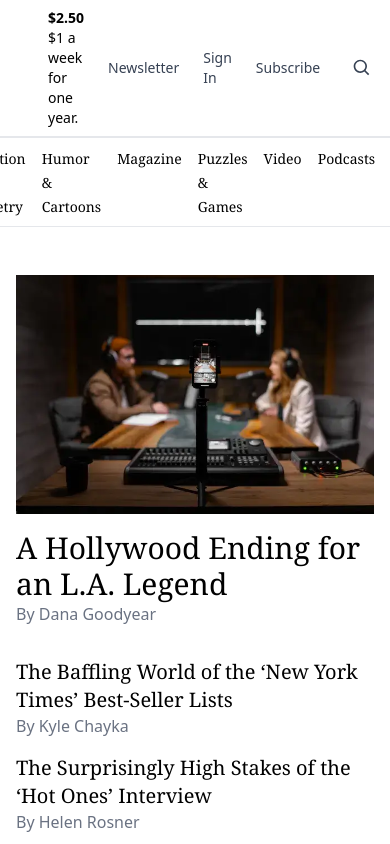
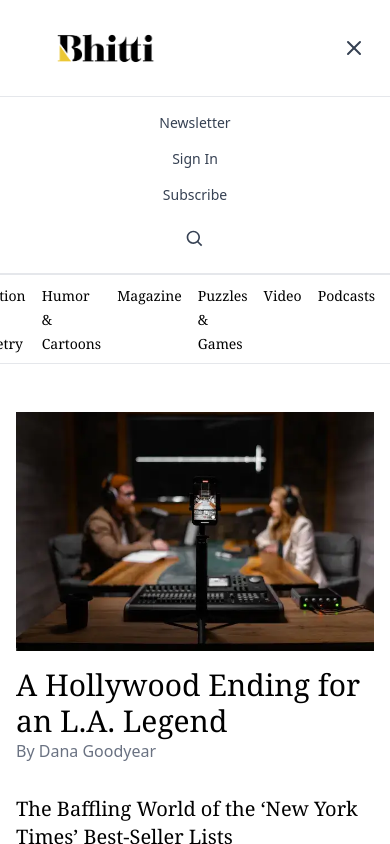
Before and after one commit to midhunk7228/bhitti-clone, a Next.js app: page / in a window 390 px wide. Both pictures are taken after a click on the button 362 px from the left and 68 px from the top of the page. Shown: the top 844 px of the page. Built offline with nearby package versions, Linux system fonts and the light colour scheme.

Commit message:
refactor(components): improve responsive design and clean up code
- Add mobile menu functionality to HeaderLogo
- Make Footer layout more responsive
- Remove debug console.log and clean up imports
- Replace invisible class with text-transparent
- Adjust social media icon sizes for mobile

```diff
--- a/src/app/magazine/[slug]/page.tsx
+++ b/src/app/magazine/[slug]/page.tsx
@@ -9,12 +9,11 @@ export async function generateStaticParams() {
     { slug: "rfk-jr-brings-more-chaos-to-cover-policy-and-the-cdc" },
   ];
 }
-interface PageProps {
-  params: {
-    slug: string;
-  };
-}
-export default function MagazineDetailPage({ params }: PageProps) {
+export default function MagazineDetailPage({
+  params,
+}: {
+  params: { slug: string };
+}) {
   return (
     <div>
       <Header />
--- a/src/app/page.tsx
+++ b/src/app/page.tsx
@@ -1,6 +1,6 @@
-import Header from '@/components/Header';
-import Footer from '@/components/Footer';
-import MainContent from '@/components/MainContent';
+import Header from "@/components/Header";
+import Footer from "@/components/Footer";
+import MainContent from "@/components/MainContent";
 
 export default function Home() {
   return (
--- a/src/components/Footer.tsx
+++ b/src/components/Footer.tsx
@@ -8,11 +8,6 @@ export default function Footer() {
     <footer className="bg-black text-white py-8 px-4">
       <div className="max-w-7xl mx-auto">
         <div className="grid grid-cols-1 md:grid-cols-4 gap-8 mb-8">
-          {/* <div className="md:col-span-1 flex items-center justify-center">
-            <div className="w-48 h-48 border border-[#fdc700bf] rounded-full flex items-center justify-center text-center">
-              <p className="text-sm">BHITTI</p>
-            </div>
-          </div> */}
           <div className="md:col-span-3 grid grid-cols-2 md:grid-cols-4 gap-8">
             <div>
               <h4 className="font-bold mb-2 text-[#fdc700bf]">SECTIONS</h4>
@@ -45,7 +40,7 @@ export default function Footer() {
               </ul>
             </div>
             <div>
-              <h4 className="font-bold mb-2 invisible">.</h4>
+              <h4 className="font-bold mb-2 text-transparent">.</h4>
               <ul>
                 <li>
                   <a href="#" className="hover:text-[#fdc700bf]">
@@ -100,7 +95,7 @@ export default function Footer() {
               </ul>
             </div>
             <div>
-              <h4 className="font-bold mb-2 invisible">.</h4>
+              <h4 className="font-bold mb-2 text-transparent">.</h4>
               <ul>
                 <li>
                   <a href="#" className="hover:text-[#fdc700bf]">
@@ -127,7 +122,7 @@ export default function Footer() {
           </div>
         </div>
 
-        <div className="border-t border-gray-700 pt-8 grid grid-cols-2 md:grid-cols-5 gap-8 text-sm">
+        <div className="border-t border-gray-700 pt-8 grid grid-cols-2 md:grid-cols-5 gap-4 text-sm">
           <a href="#" className="hover:text-[#fdc700bf]">
             About
           </a>
@@ -161,8 +156,8 @@ export default function Footer() {
         </div>
 
         <div className="border-t border-gray-700 mt-8 pt-8 text-xs text-gray-400">
-          <div className="flex justify-between items-center">
-            <p>
+          <div className="flex flex-col md:flex-row justify-between items-center">
+            <p className="mb-4 md:mb-0 text-center md:text-left">
               © 2025 Condé Nast. All rights reserved. Bhitti may earn a portion
               of sales from products that are purchased through our site as part
               of our Affiliate Partnerships with retailers. The material on this
@@ -173,23 +168,23 @@ export default function Footer() {
                 Ad Choices
               </a>
             </p>
-            <div className="flex space-x-4">
-              <span className="w-8 h-8">
+            <div className="flex space-x-4 mt-4 md:mt-0">
+              <span className="w-6 h-6">
                 <BsInstagram className="w-full h-full" />
               </span>
-              <span className="w-8 h-8">
+              <span className="w-6 h-6">
                 <FaThreads className="w-full h-full" />
               </span>
-              <span className="w-8 h-8">
+              <span className="w-6 h-6">
                 <RiTwitterXFill className="w-full h-full" />
               </span>
-              <span className="w-8 h-8">
+              <span className="w-6 h-6">
                 <FaFacebookF className="w-full h-full" />
               </span>
-              <span className="w-8 h-8">
+              <span className="w-6 h-6">
                 <FaLinkedinIn className="w-full h-full" />
               </span>
-              <span className="w-8 h-8">
+              <span className="w-6 h-6">
                 <BsYoutube className="w-full h-full" />
               </span>
             </div>
--- a/src/components/HeaderLogo.tsx
+++ b/src/components/HeaderLogo.tsx
@@ -1,15 +1,19 @@
+"use client";
 import Image from "next/image";
 import Link from "next/link";
 import { BiSearch } from "react-icons/bi";
+import { useState } from "react";
+import { FiMenu, FiX } from "react-icons/fi";
+
 const HeaderLogo = () => {
+  const [isMenuOpen, setIsMenuOpen] = useState(false);
+
   return (
     <header className="w-full bg-white border-b border-gray-200">
-      {/* Promotion bar */}
-
       {/* Main header */}
-      <div className="flex items-center justify-between px-6 ">
-        {/* Left side - empty for layout balance */}
-        <div className="flex-1 px-6 py-2 text-sm ">
+      <div className="flex items-center justify-between px-4 md:px-6 py-2">
+        {/* Left side - Promotion */}
+        <div className="hidden md:flex flex-1">
           <span className="font-semibold">$2.50</span> $1 a week for one year.
         </div>
 
@@ -19,15 +23,15 @@ const HeaderLogo = () => {
             <Image
               src="/logo.png"
               alt="Bhitti"
-              className="h-24 w-36 cursor-pointer"
-              width={320}
-              height={480}
+              className="h-20 md:h-24 w-auto cursor-pointer"
+              width={240}
+              height={360}
             />
           </Link>
         </div>
 
         {/* Right side - Navigation */}
-        <div className="flex-1 flex items-center justify-end space-x-6">
+        <div className="hidden md:flex flex-1 items-center justify-end space-x-6">
           <a
             href="#"
             className="text-gray-700 hover:text-black transition-colors text-sm font-medium"
@@ -50,7 +54,46 @@ const HeaderLogo = () => {
             <BiSearch size={20} />
           </button>
         </div>
+
+        {/* Mobile Menu Button */}
+        <div className="md:hidden flex-1 flex justify-end">
+          <button
+            onClick={() => setIsMenuOpen(!isMenuOpen)}
+            className="p-2 text-gray-700 hover:text-black transition-colors"
+          >
+            {isMenuOpen ? <FiX size={24} /> : <FiMenu size={24} />}
+          </button>
+        </div>
       </div>
+
+      {/* Mobile Menu */}
+      {isMenuOpen && (
+        <div className="md:hidden bg-white border-t border-gray-200">
+          <div className="flex flex-col items-center space-y-4 py-4">
+            <a
+              href="#"
+              className="text-gray-700 hover:text-black transition-colors text-sm font-medium"
+            >
+              Newsletter
+            </a>
+            <a
+              href="#"
+              className="text-gray-700 hover:text-black transition-colors text-sm font-medium"
+            >
+              Sign In
+            </a>
+            <a
+              href="#"
+              className="text-gray-700 hover:text-black transition-colors text-sm font-medium"
+            >
+              Subscribe
+            </a>
+            <button className="p-2 text-gray-700 hover:text-black transition-colors">
+              <BiSearch size={20} />
+            </button>
+          </div>
+        </div>
+      )}
     </header>
   );
 };
--- a/src/components/MagazineDetail.tsx
+++ b/src/components/MagazineDetail.tsx
@@ -32,7 +32,6 @@ export default function MagazineDetail({ slug }: PageProps) {
       image: "/disaster.webp",
     },
   ];
-  console.log("slug", slug);
   return (
     <div className="max-w-4xl mx-auto p-4">
       <div className="text-center my-8">
```
